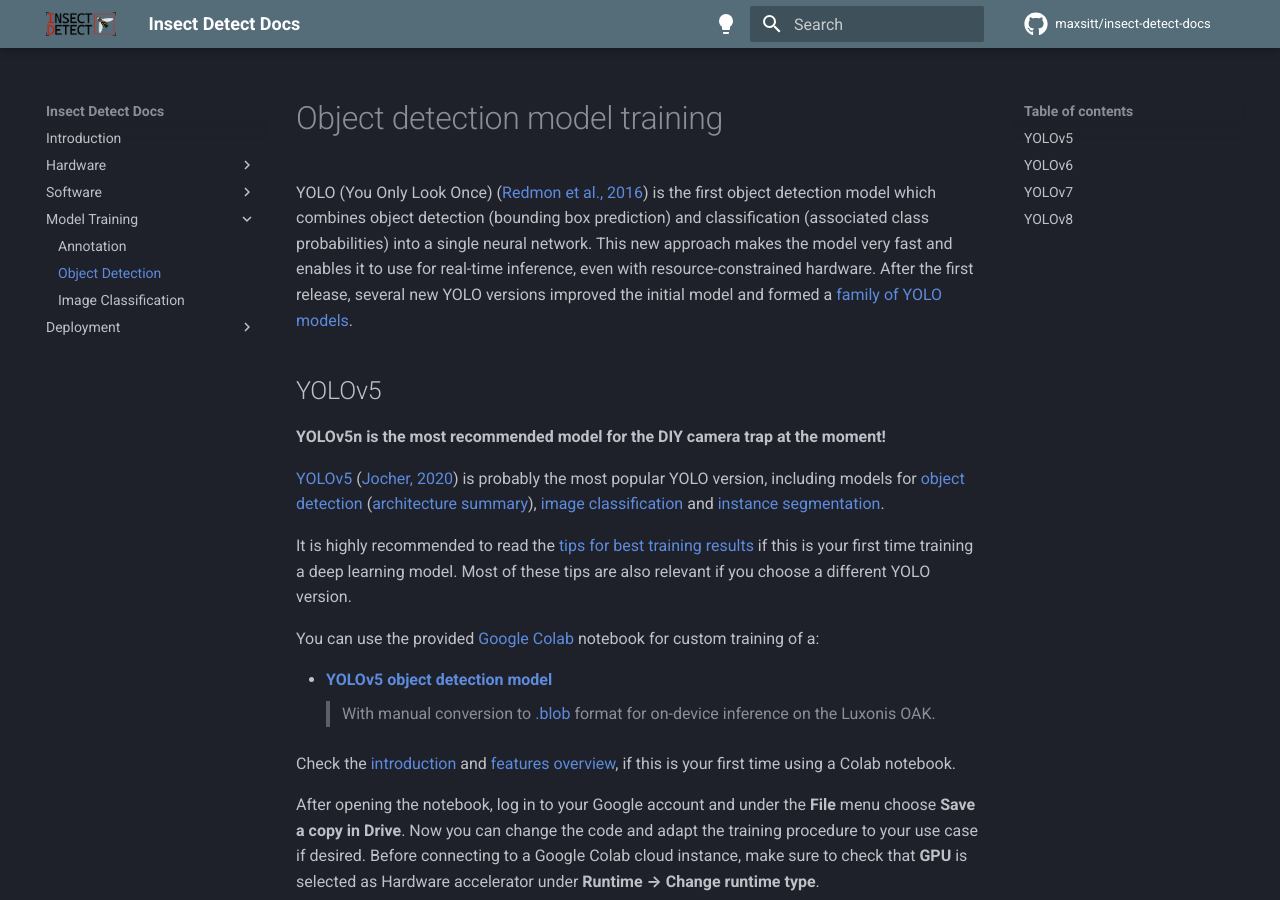
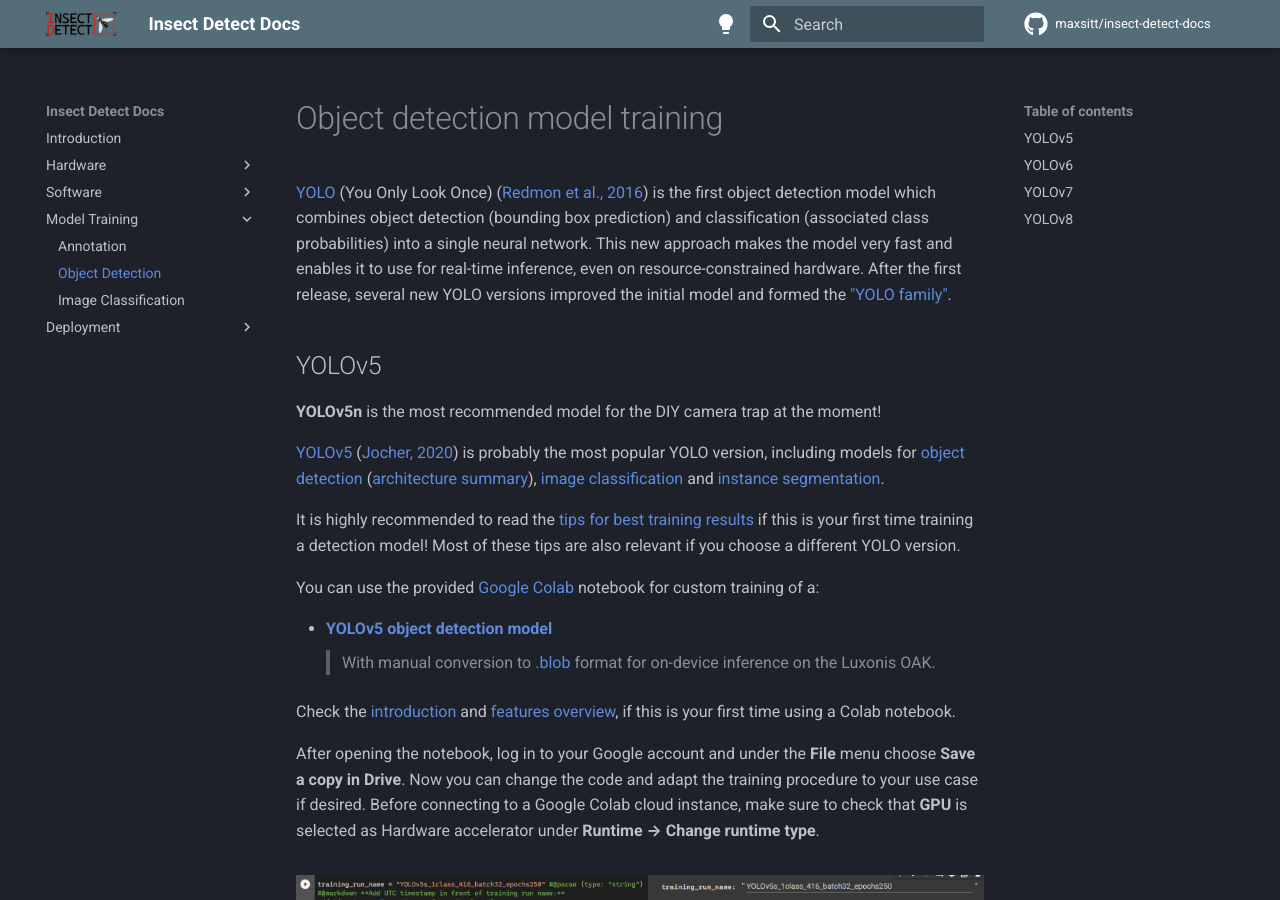
Before and after one commit to maxsitt/insect-detect-docs, an MkDocs documentation site: the page built from docs/modeltraining/train_detection.md, in a window 1280 px wide and 900 px high. Built offline with MkDocs 1.6.1 and Material for MkDocs 9.7.7, drawn with Linux system fonts in a browser that asks for light colours; comment, search, counter and statistics services are not loaded; some of the changed text lies outside the part shown.

Commit message:
Update train_detection.md
Update text and formatting.

```diff
--- a/docs/modeltraining/train_detection.md
+++ b/docs/modeltraining/train_detection.md
@@ -1,16 +1,17 @@
 # Object detection model training
 
-YOLO (You Only Look Once) ([Redmon et al., 2016](https://doi.org/10.48550/arXiv.1506.02640){target=_blank})
+[YOLO](https://pjreddie.com/darknet/yolo/){target=_blank} (You Only Look Once)
+([Redmon et al., 2016](https://doi.org/10.48550/arXiv.1506.02640){target=_blank})
 is the first object detection model which combines object detection (bounding
 box prediction) and classification (associated class probabilities) into a
 single neural network. This new approach makes the model very fast and enables
-it to use for real-time inference, even with resource-constrained hardware.
+it to use for real-time inference, even on resource-constrained hardware.
 After the first release, several new YOLO versions improved the initial model
-and formed a [family of YOLO models](https://blog.roboflow.com/guide-to-yolo-models/){target=_blank}.
+and formed the ["YOLO family"](https://blog.roboflow.com/guide-to-yolo-models/){target=_blank}.
 
 ## YOLOv5
 
-**YOLOv5n is the most recommended model for the DIY camera trap at the moment!**
+**YOLOv5n** is the most recommended model for the DIY camera trap at the moment!
 
 [YOLOv5](https://github.com/ultralytics/yolov5){target=_blank}
 ([Jocher, 2020](https://doi.org/10.5281/zenodo.3908559){target=_blank})
@@ -22,8 +23,8 @@
 
 It is highly recommended to read the
 [tips for best training results](https://github.com/ultralytics/yolov5/wiki/Tips-for-Best-Training-Results){target=_blank}
-if this is your first time training a deep learning model. Most of these tips
-are also relevant if you choose a different YOLO version.
+if this is your first time training a detection model! Most of these tips are
+also relevant if you choose a different YOLO version.
 
 You can use the provided [Google Colab](https://colab.research.google.com/){target=_blank}
 notebook for custom training of a:
```
Also changed, not shown: other parts of docs/modeltraining/train_detection.md (+1 -1 lines).
